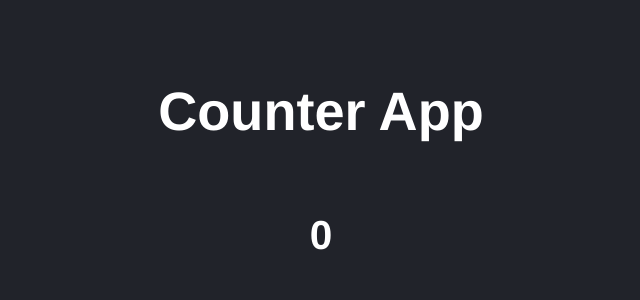
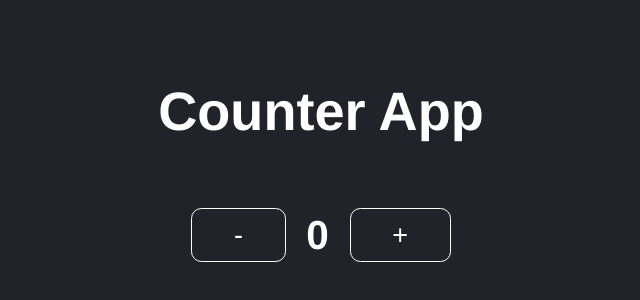
Before and after one commit to bycarlosgamez/react-fh, a React (Vite) app in the folder counter-app/: page / in a window 1280 px wide. Shown: the part 220-520 px from the top of the page, without its empty margins (319-959 px from the left). Built offline with nearby package versions, Linux system fonts and the light colour scheme.

Commit message:
added substract and add functions

```diff
--- a/counter-app/src/Counter.jsx
+++ b/counter-app/src/Counter.jsx
@@ -1,10 +1,29 @@
 import PropTypes from 'prop-types';
+import { useState } from 'react';
 
 const Counter = ({ value }) => {
+  const [number, setNumber] = useState(value);
+
+  function handleAdd() {
+    setNumber((prevNum) => prevNum + 1);
+  }
+
+  function substract() {
+    setNumber((prevNum) => prevNum - 1);
+  }
+
   return (
     <>
       <h1>Counter App</h1>
-      <h2>{value}</h2>
+      <div className='counter'>
+        <button className='button' onClick={substract}>
+          -
+        </button>
+        <h2> {number} </h2>
+        <button className='button' onClick={handleAdd}>
+          +
+        </button>
+      </div>
     </>
   );
 };
--- a/counter-app/src/styles.css
+++ b/counter-app/src/styles.css
@@ -14,3 +14,19 @@ body {
   align-items: center;
   height: 60vh;
 }
+
+.counter {
+  display: flex;
+  justify-content: space-between;
+  align-items: center;
+  gap: 1rem;
+}
+
+.button {
+  padding: 0.5rem 2rem;
+  font-size: 1.3rem;
+  background: transparent;
+  border: 1px solid #fff;
+  color: #fff;
+  border-radius: 0.5rem;
+}
```
